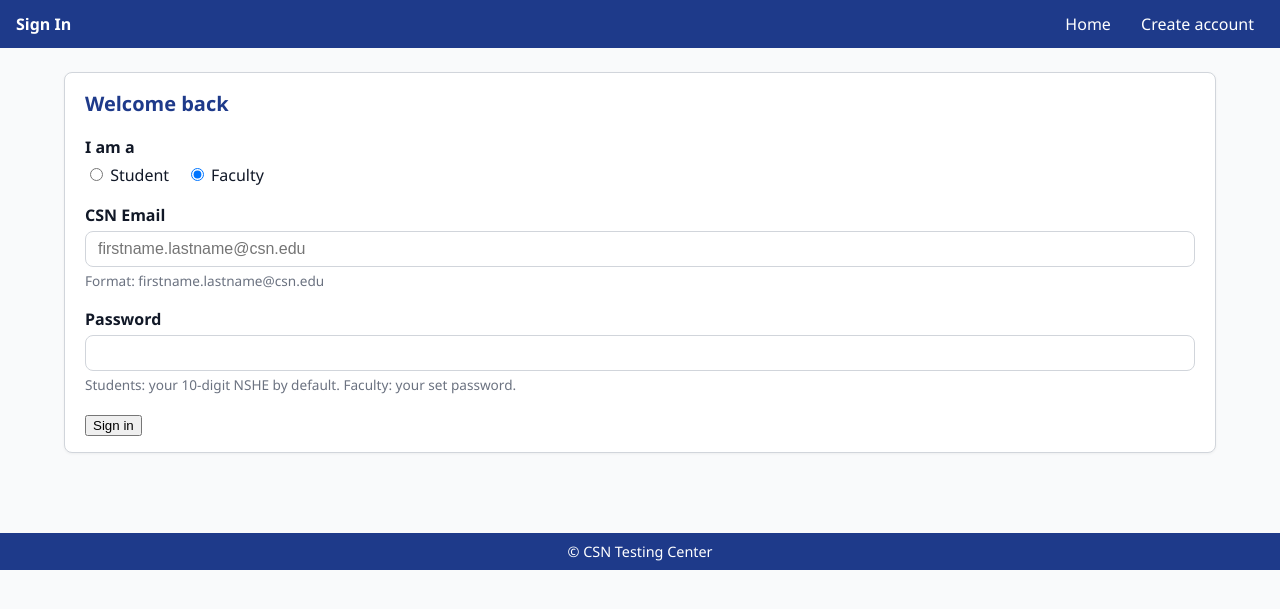
After one commit to Jordan42434243/CIT_260_Undefined_Legends, a Flask app: page /login_faculty in a window 1280 px wide. The commit adds this page. Shown: the top 609 px of the page. Run offline with Flask 3, Linux system fonts and the light colour scheme.

Commit message:
Added faculty_login page

```diff
--- a/main.py
+++ b/main.py
@@ -53,6 +53,11 @@ def create_account():
 @app.route("/login")
 def login_page():
     return render_template("login.html")
+
+# --- Login Faculty Page --- #
+@app.route("/login_faculty")
+def login_faculty():
+    return render_template("login_faculty.html")
 
 # --- Dashboard Page --- #
 @app.route("/dashboard")
--- a/templates/index.html
+++ b/templates/index.html
@@ -34,7 +34,7 @@
     <section class="card">
       <h2 class="card__title">For Faculty</h2>
       <p>View rosters and seat counts by exam/session.</p>
-      <p><a class="button button--ghost" href="login">Faculty Sign in</a></p>
+      <p><a class="button button--ghost" href="login_faculty">Faculty Sign in</a></p>
     </section>
 
     <section class="card">
--- /dev/null
+++ b/templates/login_faculty.html
@@ -0,0 +1,93 @@
+<!doctype html>
+<html lang="en">
+<head>
+  <meta charset="utf-8">
+  <title>Sign In • CSN Exam Registration</title>
+  <meta name="viewport" content="width=device-width, initial-scale=1">
+  <link href="../static/styles.css" rel="stylesheet">
+</head>
+<body class="page--login">
+  <header class="header">
+    <div class="header__inner">
+      <div><strong>Sign In</strong></div>
+      <nav class="header__nav">
+        <a href="/">Home</a>
+        <a href="create_account" style="padding:6px 10px">Create account</a>
+      </nav>
+    </div>
+  </header>
+
+  <main class="main">
+
+    <section class="card">
+      <h2 class="card__title">Welcome back</h2>
+
+      <div class="grid grid--2" style="align-items:start">
+        <form class="form" method="post" action="{{ url_for('login') }}" novalidate>
+          <div class="form__row">
+            <label class="label">I am a</label>
+            <div>
+              <label><input type="radio" name="role" value="student" > Student</label>
+              &nbsp;&nbsp;
+              <label><input type="radio" name="role" value="faculty" checked> Faculty</label>
+            </div>
+
+          </div>
+
+          <div class="form__row">
+            <label class="label" for="email">CSN Email</label>
+            <input id="email" name="email" class="input" type="email" required
+                   placeholder="1234567890@student.csn.edu"
+                   pattern="\\d{10}@student\\.csn\\.edu">
+            <div id="emailHelp" class="help">
+              Format: <code>NSHE##########@student.csn.edu</code>
+            </div>
+          </div>
+
+          <div class="form__row">
+            <label class="label" for="password">Password</label>
+            <input id="password" name="password" class="input" type="password" required inputmode="numeric"
+                   minlength="10" maxlength="64">
+            <div id="passHelp" class="help">Students: your 10-digit NSHE by default. Faculty: your set password.</div>
+          </div>
+
+          {% if error %}
+            <div class="form__row">
+              <div class="label error">{{ error }}</div>
+            </div>
+          {% endif %}
+
+          <button class="button" type="submit">Sign in</button>
+        </form>
+
+
+    </section>
+  </main>
+
+  <footer class="footer">© CSN Testing Center</footer>
+
+  <script>
+    // Toggle email pattern & help text based on role
+    (function(){
+      const roleRadios = document.querySelectorAll('input[name="role"]');
+      const email = document.getElementById('email');
+      const emailHelp = document.getElementById('emailHelp');
+
+      function applyRole(role){
+        if (role === 'student') {
+          email.placeholder = '1234567890@student.csn.edu';
+          email.pattern = '\\\\d{10}@student\\\\.csn\\\\.edu';
+          emailHelp.innerHTML = 'Format: <code>NSHE##########@student.csn.edu</code>';
+        } else {
+          email.placeholder = 'firstname.lastname@csn.edu';
+          email.pattern = '^[A-Za-z][A-Za-z.\\-]*@csn\\.edu$';
+          emailHelp.textContent = 'Format: firstname.lastname@csn.edu';
+        }
+      }
+
+      roleRadios.forEach(r => r.addEventListener('change', e => applyRole(e.target.value)));
+      applyRole(document.querySelector('input[name="role"]:checked').value);
+    })();
+  </script>
+</body>
+</html>
```
